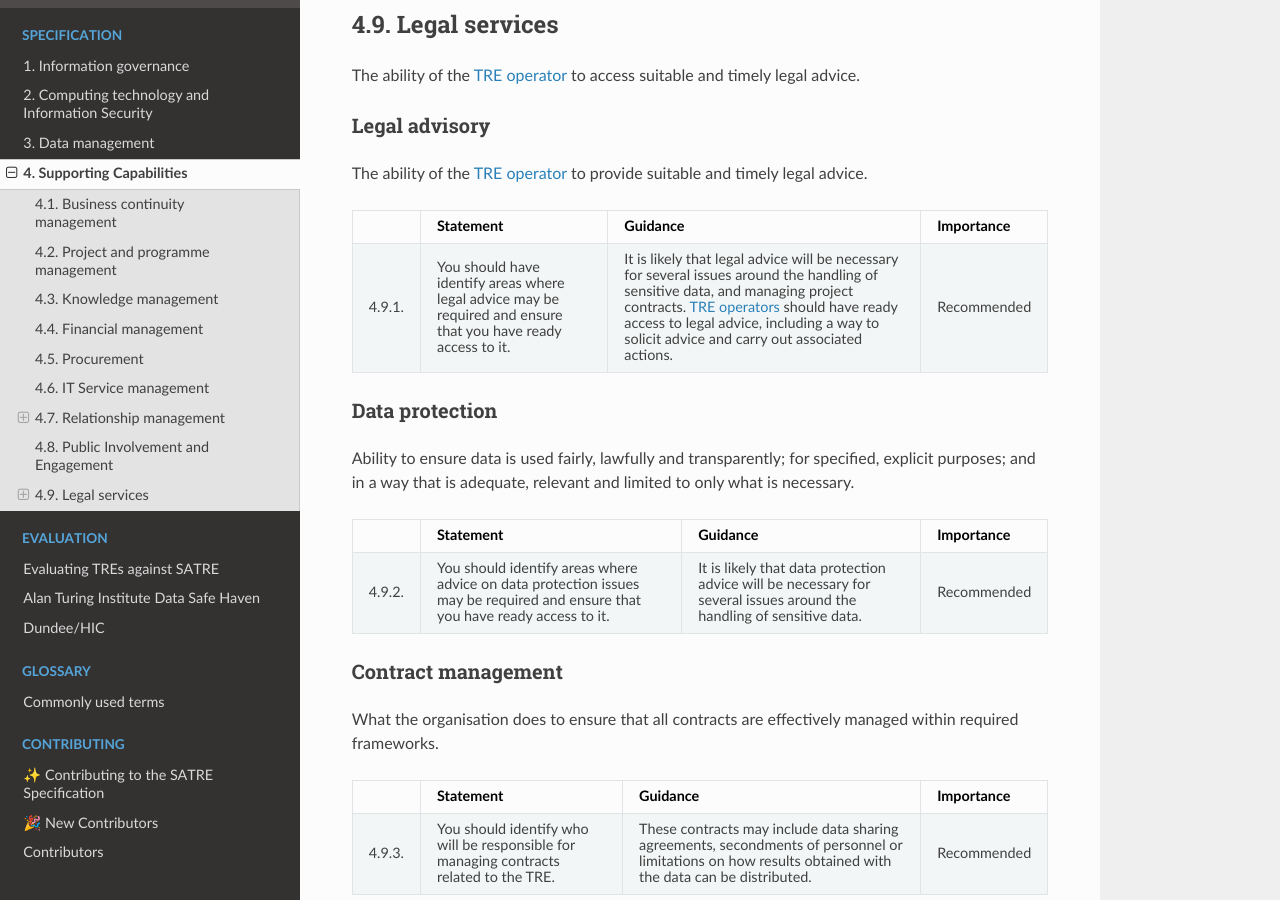
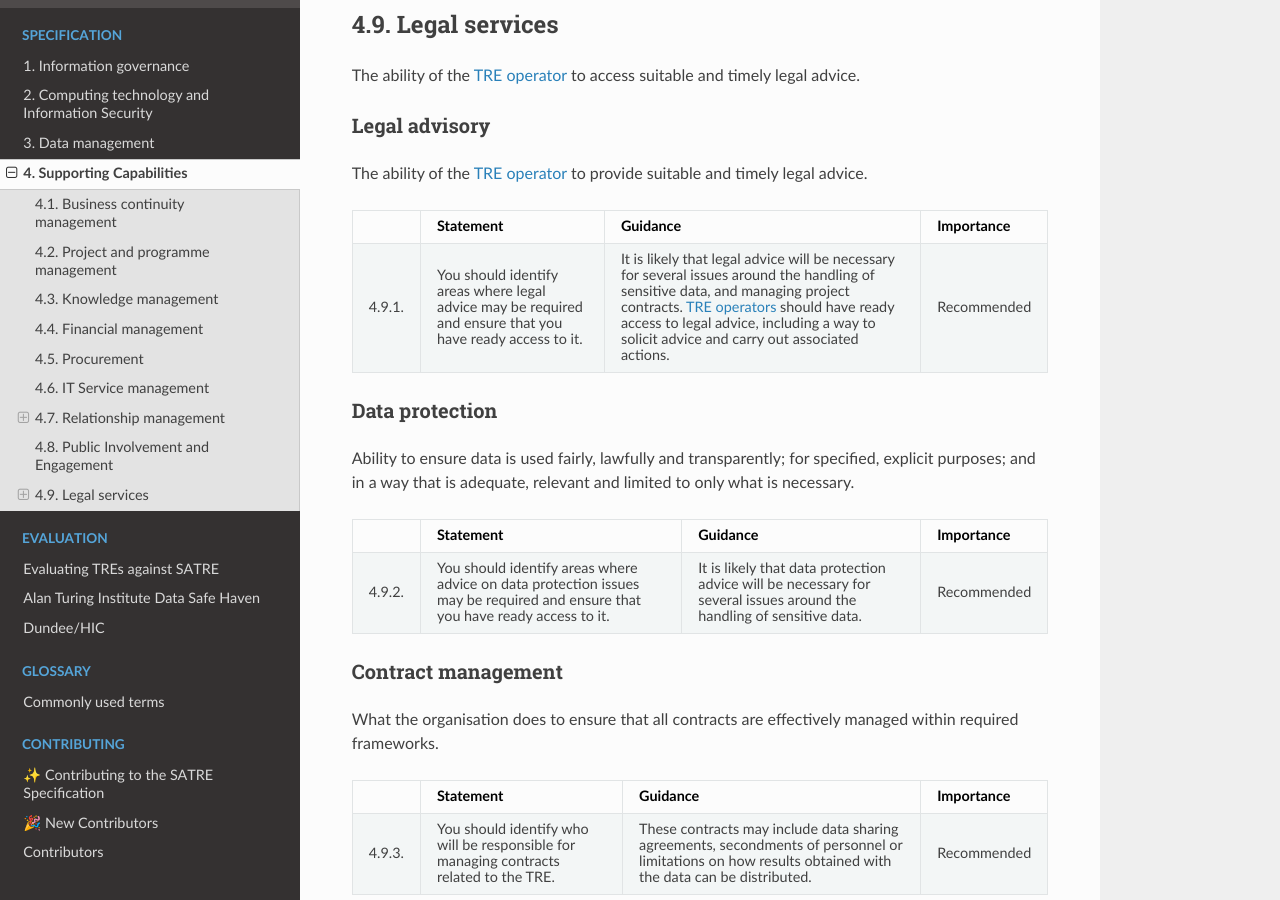
Before and after one commit to sa-tre/satre-specification, a Sphinx documentation site: the page built from docs/source/pillars/supporting.md, in a window 1280 px wide and 900 px high, scrolled down 3849 px. Built offline with Sphinx 7.4.7 and the Read the Docs theme 2.0.0, drawn with Linux system fonts in a browser that asks for light colours.

Commit message:
Updates support and data management #285, #287

```diff
--- a/docs/source/pillars/supporting.md
+++ b/docs/source/pillars/supporting.md
@@ -225,7 +225,7 @@ The ability of the {ref}`TRE operator <infrastructure_roles>` to provide suitabl
   - Guidance
   - Importance
 * - 4.9.1.
-  - You should have identify areas where legal advice may be required and ensure that you have ready access to it.
+  - You should identify areas where legal advice may be required and ensure that you have ready access to it.
   - It is likely that legal advice will be necessary for several issues around the handling of sensitive data, and managing project contracts.
     {ref}`TRE operators <infrastructure_roles>` should have ready access to legal advice, including a way to solicit advice and carry out associated actions.
   - Recommended
```
Also changed, not shown: docs/source/pillars/data_management.md (+4 -4 lines).
